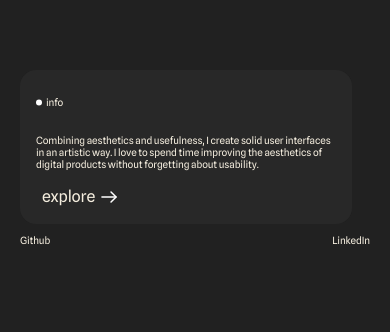
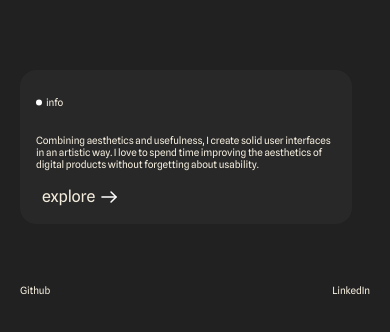
Before and after one commit to tifiloutube/my-portfolio, a Nuxt app in the folder portfolio/: page /Home in a window 390 px wide. Shown: the part 506-838 px from the top of the page. Built offline with nearby package versions, Linux system fonts and the light colour scheme.

Commit message:
Update FooterHome.vue

```diff
--- a/portfolio/components/HomePage/FooterHome.vue
+++ b/portfolio/components/HomePage/FooterHome.vue
@@ -114,7 +114,8 @@ export default {
 
   @media screen and (max-width: 600px) {
     .footer {
-      display: block;
+      display: grid;
+      gap: 50px;
     }
     .left-block {
       min-width: 300px;
```
